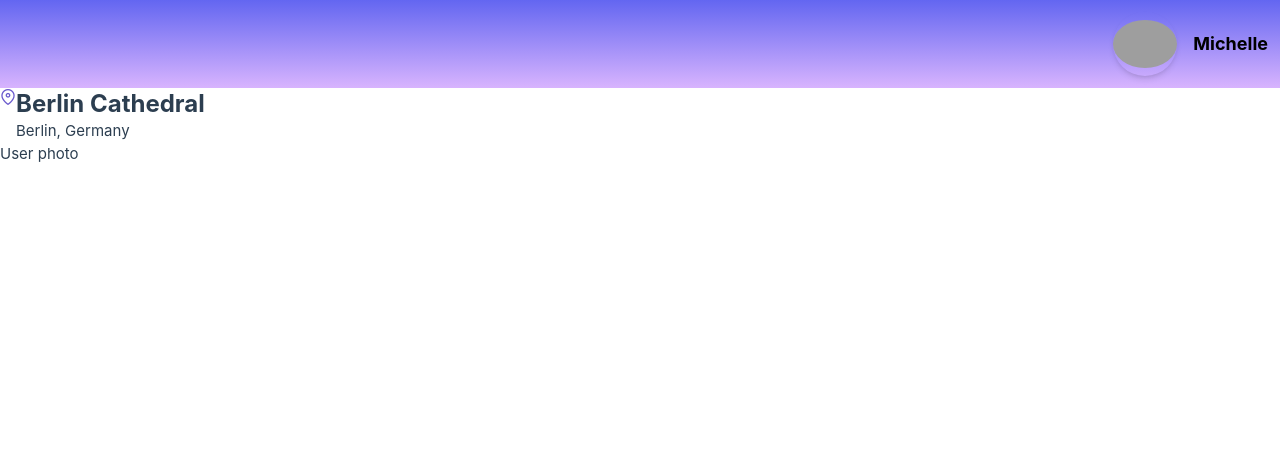
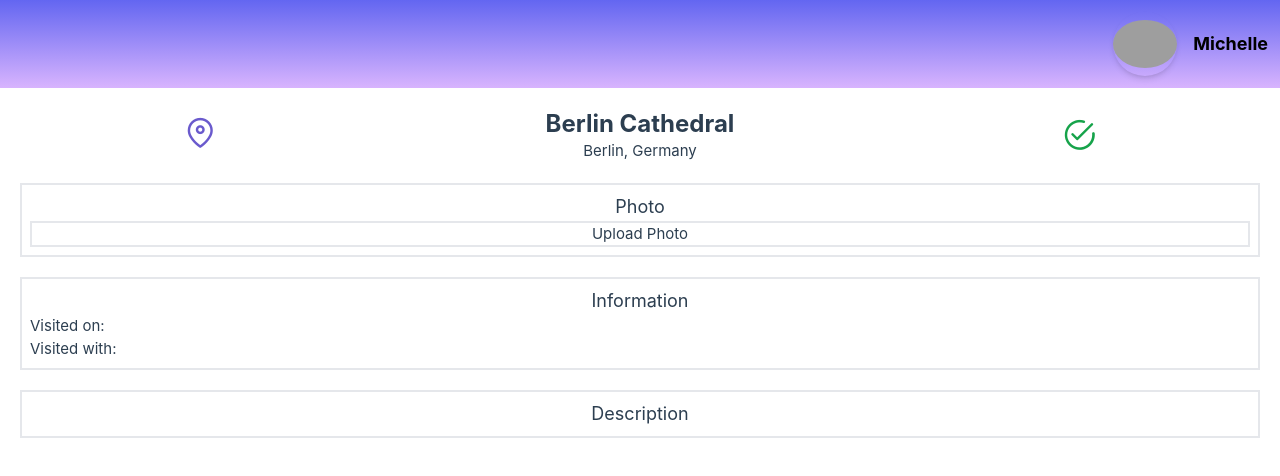
Before and after one commit to lucasaguino/travel-pals, a Vue app: page /summary in a window 1280 px wide. Shown: the top 476 px of the page. Built offline with nearby package versions, Linux system fonts and the light colour scheme; grey boxes are pictures that could not be loaded.

Commit message:
summary page

```diff
--- a/src/views/SummaryPage.vue
+++ b/src/views/SummaryPage.vue
@@ -3,18 +3,38 @@
 </script>
 <template>
   <div>
-    <div class="flex flex-row">
-      <a href="https://www.google.com/maps"><i class="pi pi-map-marker" style="color: slateblue"></i></a>
-      <div>
+    <div class="flex items-center place-content-around m-5">
+      <a href="https://www.google.com/maps" ><i class="pi pi-map-marker text-3xl" style="color: slateblue"></i></a>
+      <div class="text-center">
 
         <h1 class="font-bold text-2xl">Berlin Cathedral</h1>
         <h3>Berlin, Germany</h3>
 
       </div>
+      <i class="pi pi-check-circle text-3xl text-green-600"></i>
     </div>
 
 
-    <div>User photo</div>
+    <div class="border-solid m-5 border-2 p-2">
+      <h3 class=" text-center text-lg">Photo</h3>
+
+      <div class="flex justify-center">
+        <button class="border-solid border-2 grow">Upload Photo</button>
+
+      </div>
+
+    </div>
+
+    <div class="border-solid m-5 border-2 p-2">
+      <h3 class=" text-center text-lg">Information</h3>
+      <p>Visited on:</p>
+      <p>Visited with:</p>
+    </div>
+
+    <div class="border-solid m-5 border-2 p-2">
+      <h3 class="text-center text-lg">Description</h3>
+
+    </div>
 
   </div>
 </template>
```
Also changed, not shown: 1 other file (tests, documents, lock files or other folders).
